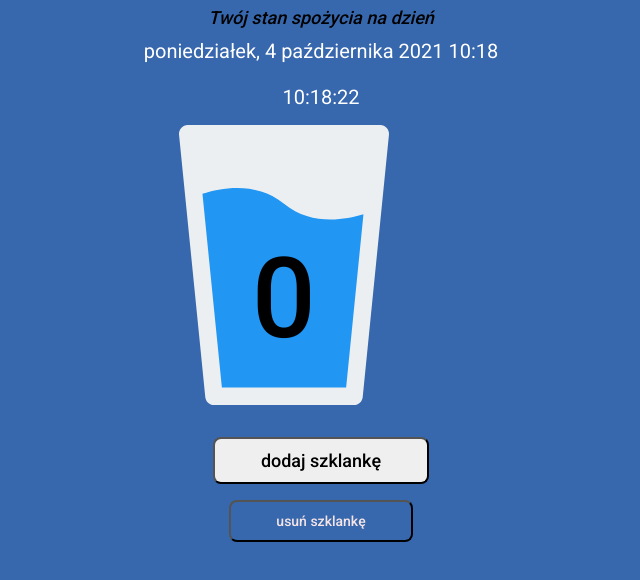
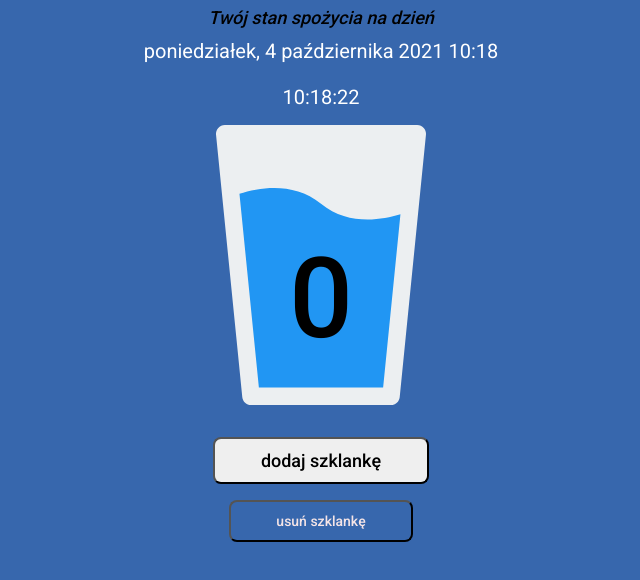
Before and after one commit to konradbujas/hydrapp, a website built with webpack: page src/pages/index.html in a window 1280 px wide. Shown: the part 172-752 px from the top of the page, without its empty margins (319-959 px from the left). Built offline with nearby package versions, Linux system fonts and the light colour scheme.

Commit message:
center glass - margin 0 auto 32px

```diff
--- a/src/js/index.js
+++ b/src/js/index.js
@@ -84,7 +84,7 @@ buttonRemove.addEventListener('click', () => {
     // glassOut.classList.toggl('');
     const glassOut = document.querySelector('.glass--js');
     glassOut.classList.remove('glass--animated');
-
+    glassOut.classList.add('glass--animated');
 
     buttonRemove.addEventListener('click', () => {
         if (currentGlassCounter > 0)
--- a/src/scss/modules/glass.scss
+++ b/src/scss/modules/glass.scss
@@ -42,7 +42,7 @@
     display: flex;
     align-items: center;
     justify-content: center;
-    margin-bottom: 32px;
+    margin: 0 auto 32px;
     &__counter{
         color: #000;
         font-size: 112px;
```
